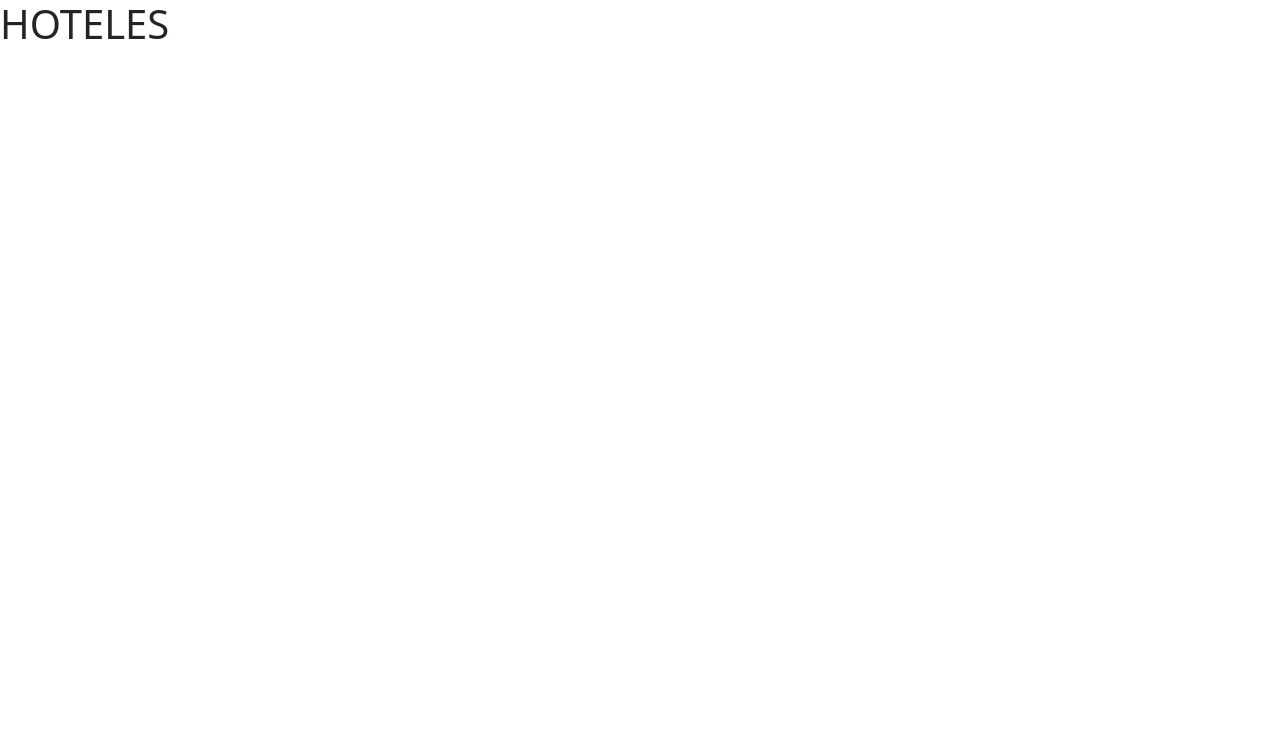
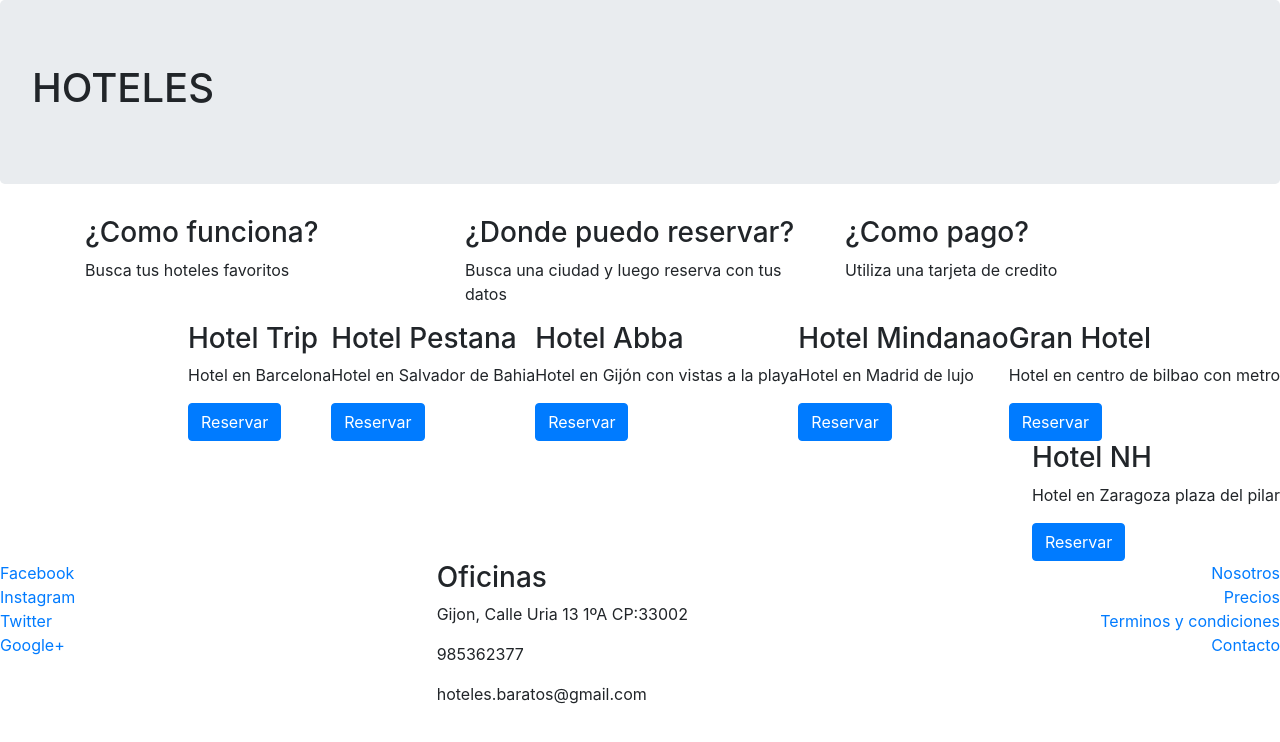
Before and after one commit to imoreno73/Hoteles, a website: page index.html in a window 1280 px wide. Drawn offline with nearby package versions, Linux system fonts and the light colour scheme.

Commit message:
agregamos footer y estilos con flex

```diff
--- a/index.html
+++ b/index.html
@@ -3,13 +3,112 @@
   <head>
     <meta charset="utf-8">
     <meta name="viewport" content="width=device-width, initial-scale=1">
-    <title>HOTELES</title>
-    <link rel="stylesheet" href="node_modules/dist/css/bootstrap.min.css">
-  </head>
+    <title>GUIA HOTELES</title>
+    <link rel="stylesheet" href="https://maxcdn.bootstrapcdn.com/bootstrap/4.0.0/css/bootstrap.min.css" integrity="sha384-Gn5384xqQ1aoWXA+058RXPxPg6fy4IWvTNh0E263XmFcJlSAwiGgFAW/dAiS6JXm" crossorigin="anonymous">
+    <link rel="stylesheet" href=".\css\main.css">
+    </head>
   <body>
-    <h1>HOTELES</h1>
-    <script src="node_modules/jquery/dist/jquery.min.js"></script>
+    <div class="jumbotron">
+        <h1>HOTELES</h1>
+    </div>
+    <div class="container">
+        <div class="row">
+            <div class="col-sm-4">
+                <h3>¿Como funciona?</h3>
+                <p>Busca tus hoteles favoritos</p>
+            </div>
+            <div class="col-sm-4">
+                <h3>¿Donde puedo reservar?</h3>
+                <p>Busca una ciudad y luego reserva con tus datos</p>
+            </div>
+            <div class="col-sm-4">
+                <h3>¿Como pago?</h3>
+                <p>Utiliza una tarjeta de credito</p>
+            </div>
+        </div>
+    </div>
+    <div class="d-flex flex-wrap flex-row-reverse">
+        <div class="card-hotel d-flex flex-column justify-content-between">
+            <div>
+                <h3>Gran Hotel</h3>
+                <p>Hotel en centro de bilbao con metro</p>
+            </div>
+            <div>
+                <button class="btn btn-primary btn-reserva">Reservar</button>
+            </div>
+        </div>
+        <div class="card-hotel d-flex flex-column justify-content-between">
+            <div>
+                <h3>Hotel Mindanao</h3>
+                <p>Hotel en Madrid de lujo</p>
+            </div>
+            <div>
+                <button class="btn btn-primary btn-reserva">Reservar</button>
+            </div>
+        </div>
+        <div class="card-hotel d-flex flex-column justify-content-between">
+            <div>
+                <h3>Hotel Abba</h3>
+                <p>Hotel en Gijón con vistas a la playa</p>
+            </div>
+            <div>
+                <button class="btn btn-primary btn-reserva">Reservar</button>
+            </div>
+        </div>
+        <div class="card-hotel d-flex flex-column justify-content-between">
+            <div>
+                <h3>Hotel Pestana</h3>
+                <p>Hotel en Salvador de Bahia</p>
+            </div>
+            <div>
+                <button class="btn btn-primary btn-reserva">Reservar</button>
+            </div>
+        </div>
+        <div class="card-hotel d-flex flex-column justify-content-between">
+            <div>
+                <h3>Hotel Trip</h3>
+                <p>Hotel en Barcelona</p>
+            </div>
+            <div>
+                <button class="btn btn-primary btn-reserva">Reservar</button>
+            </div>
+        </div>
+        <div class="card-hotel d-flex flex-column justify-content-between">
+            <div>
+                <h3>Hotel NH</h3>
+                <p>Hotel en Zaragoza plaza del pilar</p>
+            </div>
+            <div>
+                <button class="btn btn-primary btn-reserva">Reservar</button>
+            </div>
+        </div>
+    </div>
+    <footer>
+        <div class="row">
+            <div class="col sm-4 d-flex flex-column">
+                <a href="http://wwww.facebook.com">Facebook</a>
+                <a href="http://wwww.instagram.com">Instagram</a>
+                <a href="http://wwww.twitter.com">Twitter</a>
+                <a href="http://wwww.google.com">Google+</a>
+            </div>
+            <div class="col sm-4">
+                <address>
+                    <h3>Oficinas</h3>
+                    <p>Gijon, Calle Uria 13 1ºA CP:33002</p>
+                    <p>985362377</p>
+                    <p>hoteles.baratos@gmail.com</p>
+                </address>
+            </div>
+            <div class="col sm-4 d-flex flex-column align-items-end">
+                <a href="http://wwww.facebook.com">Nosotros</a>
+                <a href="http://wwww.instagram.com">Precios</a>
+                <a href="http://wwww.twitter.com">Terminos y condiciones</a>
+                <a href="http://wwww.google.com">Contacto</a>
+            </div>
+        </div>
+    </footer>
+    <!-- <script src="node_modules/jquery/dist/jquery.min.js"></script>
     <script src="node_modules/popper.js/dist/popper.js"></script>
-    <script src="node_modules/bootstrap/dist/js/bootstrap.min.js"></script>
+    <script src="node_modules/bootstrap/dist/js/bootstrap.min.js"></script> -->
    </body>
 </html>
```
Also changed, not shown: 1 other file.
